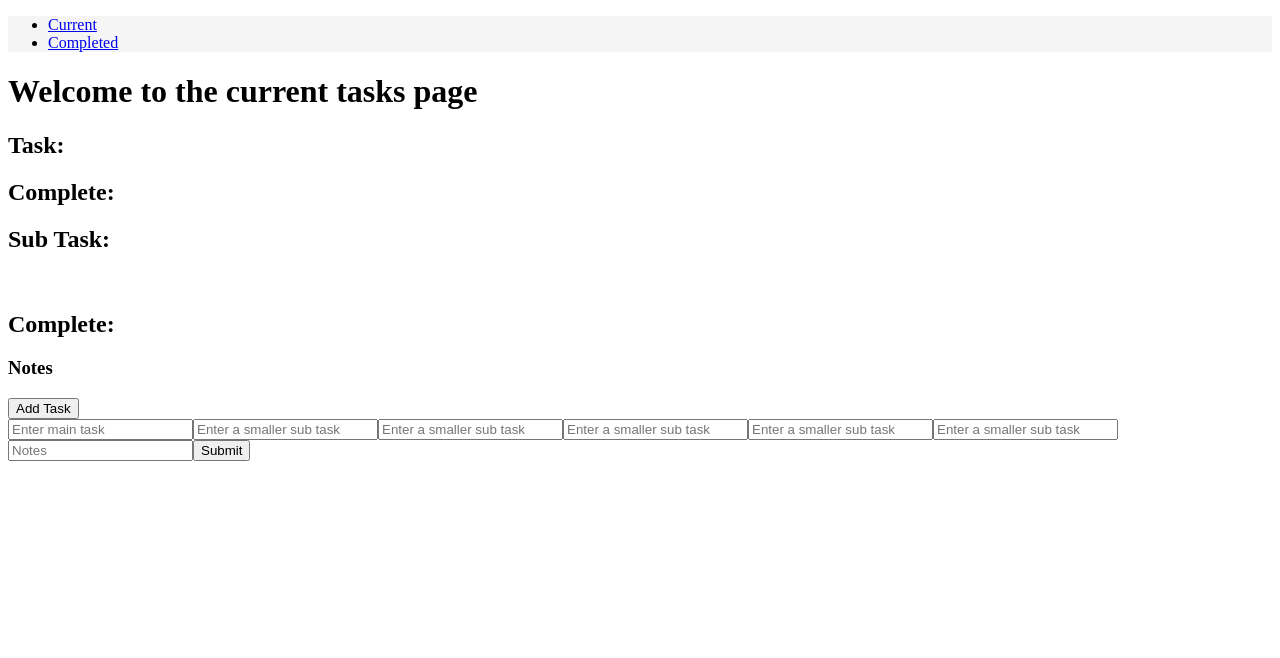
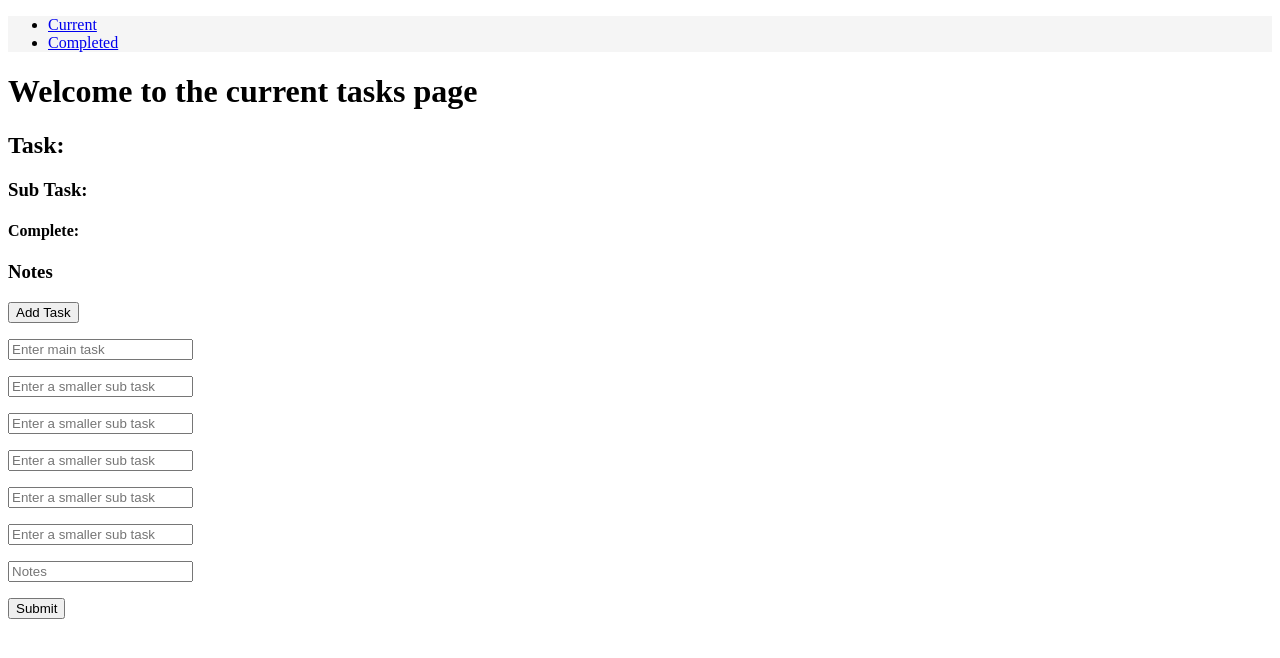
Before and after one commit to SILamble/Less-But-Better, a React (Create React App) app in the folder client/: page / in a window 1280 px wide. Shown: the top 658 px of the page. Built offline with nearby package versions, Linux system fonts and the light colour scheme; no server answers.

Commit message:
LBB-2 - tidied layout for form

```diff
--- a/client/src/components/NewTaskForm/index.js
+++ b/client/src/components/NewTaskForm/index.js
@@ -4,56 +4,56 @@ import React from "react";
 function NewTaskForm({ handleFormSubmit, handleInputChange }) {
     return (
         <form onSubmit={handleFormSubmit}>
-            <input
+            <p><input
                 className="form-control"
                 type="text"
                 placeholder="Enter main task"
                 name="task"
                 onChange={handleInputChange}
-            />
+            /></p>
 
-            <input
+            <p><input
                 className="form-control"
                 type="text"
                 placeholder="Enter a smaller sub task"
                 name="subtask"
                 onChange={handleInputChange}
-            />
-            <input
+            /></p>
+            <p><input
                 className="form-control"
                 type="text"
                 placeholder="Enter a smaller sub task"
                 name="subtask"
                 onChange={handleInputChange}
-            />
-            <input
+            /></p>
+            <p><input
                 className="form-control"
                 type="text"
                 placeholder="Enter a smaller sub task"
                 name="subtask"
                 onChange={handleInputChange}
-            />
-            <input
+            /></p>
+            <p><input
                 className="form-control"
                 type="text"
                 placeholder="Enter a smaller sub task"
                 name="subtask"
                 onChange={handleInputChange}
-            />
-            <input
+            /></p>
+            <p><input
                 className="form-control"
                 type="text"
                 placeholder="Enter a smaller sub task"
                 name="subtask"
                 onChange={handleInputChange}
-            />
-            <input
+            /></p>
+            <p><input
                 className="form-control"
                 type="text"
                 placeholder="Notes"
                 name="notes"
                 onChange={handleInputChange}
-            />
+            /></p>
 
             <button className="btn btn-success" type="submit">
                 Submit
--- a/client/src/components/SubTaskContainer/index.js
+++ b/client/src/components/SubTaskContainer/index.js
@@ -3,9 +3,8 @@ import React from "react";
 function SubTaskContainer({ subtasks}) {
     console.log("these are the subtasks the container is receiving:", subtasks)
     return (
-        <div><h2>Sub Task:{console.log(subtasks)}</h2>
-        <br></br>
-        <h2>Complete:</h2>
+        <div><h3>Sub Task:{console.log(subtasks)}</h3>
+        <h4>Complete:</h4>
         </div>
     );
   }
--- a/client/src/components/TaskContainer/index.js
+++ b/client/src/components/TaskContainer/index.js
@@ -5,7 +5,7 @@ import Notes from "../Notes"
 function TaskContainer({ task, complete, subtasks, notes }) {
     return (
         <div><h2>Task: {task}</h2>
-        <h2>Complete: {complete}</h2>
+        {/* <h2>Complete: {complete}</h2> */}
         <SubTaskContainer
         subtasks = {subtasks}/>
         <Notes
```
Also changed, not shown: 1 other file (tests, documents, lock files or other folders).
